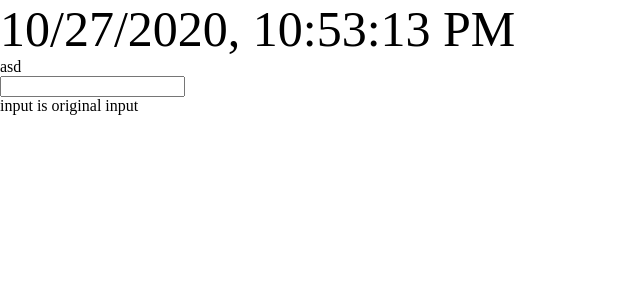
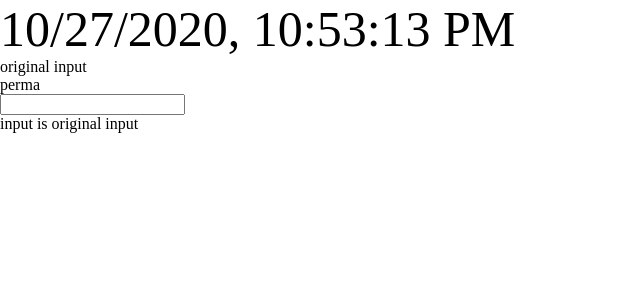
Before and after one commit to zeh1/frontend-react-proj, a React (Create React App) app: page / in a window 1280 px wide. Shown: the top 300 px of the page, without its empty margins (0-640 px from the left). Built offline with nearby package versions, Linux system fonts and the light colour scheme.

Commit message:
final des 1

```diff
--- a/src/App.js
+++ b/src/App.js
@@ -23,16 +23,21 @@ export default class App extends React.Component {
   }
   handleinput = (e) => {
     console.log('input event')
-    this.setState({
-      input: e.target.value
+
+    this.setState((prev, props)=>{
+      console.log(`prev state: ${prev.input}`)
+      console.log(`props: ${Object.keys(props).length === 0 && props.constructor === Object}`)
+      return {
+        input: e.target.value
+      }
     })
-    console.log(`${this.state.date}`)
+    console.log(`after input ${this.state.date}`)
   }
   render() {
     return (
       <React.Fragment>
         <p className="App-p">{this.state.date}</p>
-        <Test></Test>
+        <Test put={this.state.input}></Test>
         <input type="text" onInput={this.handleinput}></input>
         <p>input is {this.state.input}</p>
       </React.Fragment>
--- a/src/components/test.js
+++ b/src/components/test.js
@@ -1,8 +1,32 @@
 import React from 'react';
 import './test.css';
 
-export default function Test() {
-    return (
-        <p>asd</p>
-    );
+
+
+
+export default class Test extends React.Component {
+    constructor(props) {
+        super(props)
+        this.state = {
+            perma: 'perma'
+        }
+    }
+
+    componentDidMount() {
+        console.log(`this.state.${this.state.perma}`)
+        console.log('test mounted')
+    }
+
+    componentDidUpdate() {
+        console.log('test updated')
+    }
+
+    render() {
+        return (
+            <>
+                <p>{this.props.put}</p>
+                <p>{this.state.perma}</p>
+            </>
+        )
+    }
 }
```
Also changed, not shown: 1 other file (tests, documents, lock files or other folders).
